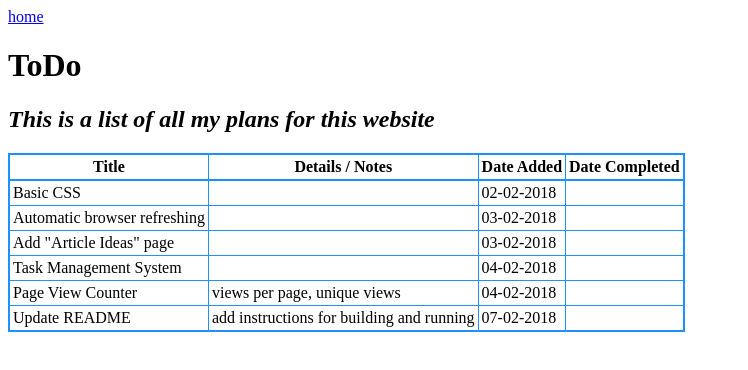
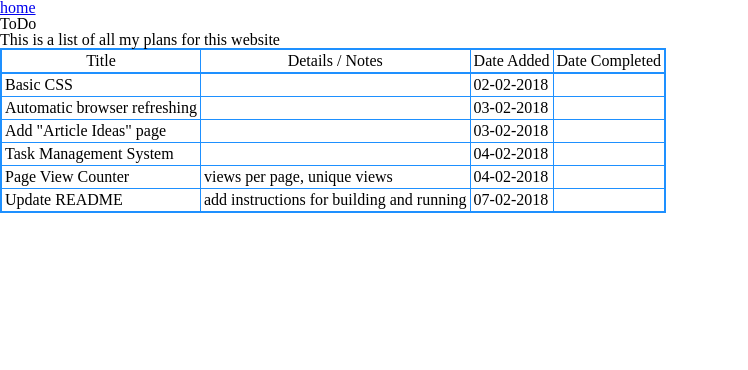
Before and after one commit to MJeorrett/blog, a website: page public/todo.html in a window 1280 px wide. Shown: the whole page, without its empty margins (0-748 px from the left). Drawn offline with Linux system fonts and the light colour scheme.

Commit message:
Add reset.css

```diff
--- /dev/null
+++ b/public/css/reset.css
@@ -0,0 +1,48 @@
+/* http://meyerweb.com/eric/tools/css/reset/
+   v2.0 | 20110126
+   License: none (public domain)
+*/
+
+html, body, div, span, applet, object, iframe,
+h1, h2, h3, h4, h5, h6, p, blockquote, pre,
+a, abbr, acronym, address, big, cite, code,
+del, dfn, em, img, ins, kbd, q, s, samp,
+small, strike, strong, sub, sup, tt, var,
+b, u, i, center,
+dl, dt, dd, ol, ul, li,
+fieldset, form, label, legend,
+table, caption, tbody, tfoot, thead, tr, th, td,
+article, aside, canvas, details, embed,
+figure, figcaption, footer, header, hgroup,
+menu, nav, output, ruby, section, summary,
+time, mark, audio, video {
+	margin: 0;
+	padding: 0;
+	border: 0;
+	font-size: 100%;
+	font: inherit;
+	vertical-align: baseline;
+}
+/* HTML5 display-role reset for older browsers */
+article, aside, details, figcaption, figure,
+footer, header, hgroup, menu, nav, section {
+	display: block;
+}
+body {
+	line-height: 1;
+}
+ol, ul {
+	list-style: none;
+}
+blockquote, q {
+	quotes: none;
+}
+blockquote:before, blockquote:after,
+q:before, q:after {
+	content: '';
+	content: none;
+}
+table {
+	border-collapse: collapse;
+	border-spacing: 0;
+}
--- a/public/todo.html
+++ b/public/todo.html
@@ -1,5 +1,8 @@
+<link type="text/css" rel="stylesheet" href="/css/reset.css" />
 <link type="text/css" rel="stylesheet" href="/css/table.css" />
+
 <a href='/'>home</a>
+
 <h1>ToDo</h1>
 <h2><i>This is a list of all my plans for this website</i></h2>
 <table>
--- a/routes.json
+++ b/routes.json
@@ -7,5 +7,6 @@
     "/articles/3": "articles/3-kiss.html",
     "/img/mac_classic.jpg": "img/mac_classic.jpg",
     "/css/table.css": "css/table.css",
+    "/css/reset.css": "css/reset.css",
     "/404": "404.html"
 }
```
Also changed, not shown: public/404.html (+3 -0 lines), public/articles/1-hello-world.html (+2 -0 lines), public/articles/2-mkdir-new_project.html (+3 -0 lines), public/articles/3-kiss.html (+3 -0 lines), public/home.html (+2 -0 lines).
